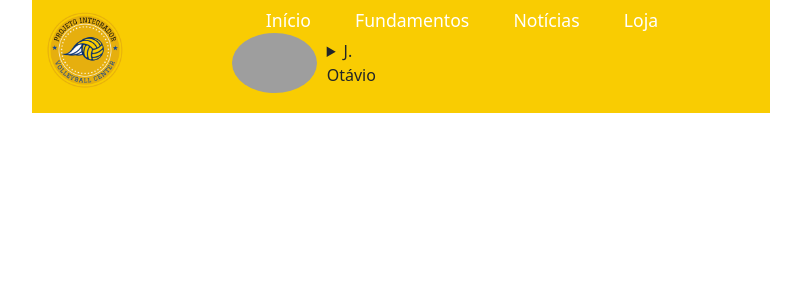
After one commit to JayOta/PI-Volleyball-Center, a PHP site: page /GitHub/perfil-on-navbar.php in a window 1280 px wide. The commit adds this page. Shown: the top 300 px of the page, without its empty margins (239-1040 px from the left). Run offline with PHP 8.4, Linux system fonts and the light colour scheme; grey boxes are pictures that could not be loaded.

Commit message:
22:00 - 07:08

```diff
--- /dev/null
+++ b/View/css/perfil-on-navbar.css
@@ -0,0 +1,136 @@
+* {
+  margin: 0;
+  padding: 0;
+  box-sizing: border-box;
+}
+nav.navbar {
+  height: 100px;
+}
+header {
+  position: relative;
+  top: 10%;
+  left: 0;
+  width: 100%;
+  padding: 20px 100px;
+  display: flex;
+  justify-content: space-between;
+  align-items: center;
+  z-index: 99;
+}
+.navbar img {
+  transition: 0.3s;
+  width: 100%;
+  height: 100%;
+}
+.navbar img:hover {
+  transform: scale(1.05);
+  width: 100%;
+  object-fit: cover;
+}
+.navigation a {
+  position: relative;
+  font-size: 1.1em;
+  color: #fff;
+  text-decoration: none;
+  font-weight: 500;
+  margin-left: 40px;
+}
+.navigation a::after {
+  content: " ";
+  position: absolute;
+  left: 0;
+  bottom: -6px;
+  width: 100%;
+  height: 3px;
+  background: #fff;
+  border-radius: 5px;
+  transform-origin: right;
+  transform: scaleX(0);
+  transition: transform 0.5s;
+}
+.navigation a:hover::after {
+  transform: scaleX(1);
+}
+.navigation a:hover {
+  color: #7fb7f0;
+}
+.navigation .btnLogin-popup {
+  width: 130px;
+  height: 55px;
+  background: transparent;
+  border: 2px solid #fff;
+  outline: none;
+  border-radius: 6px;
+  cursor: pointer;
+  font-size: 1.1em;
+  color: #fff;
+  font-weight: 500;
+  margin-left: 100px;
+  margin-bottom: 20px;
+  transition: 0.5s;
+  position: absolute;
+  left: 55em;
+}
+.navigation .btnLogin-popup:hover {
+  background-color: #fff;
+  color: #1e90ff;
+}
+@media screen and (max-width: 1965px) {
+  .navigation .btnLogin-popup {
+    left: 45em;
+  }
+}
+@media screen and (max-width: 1765px) {
+  .navigation .btnLogin-popup {
+    left: 40em;
+  }
+}
+@media screen and (max-width: 1665px) {
+  .navigation .btnLogin-popup {
+    left: 30em;
+  }
+}
+@media screen and (max-width: 1465px) {
+  .navigation .btnLogin-popup {
+    left: 22em;
+  }
+}
+@media screen and (max-width: 1365px) {
+  .navigation .btnLogin-popup {
+    left: 16em;
+  }
+}
+@media screen and (max-width: 1200px) {
+  nav.navbar {
+    height: 180px;
+    margin-bottom: 20px;
+  }
+  nav.navbar .container-fluid {
+    display: flex;
+    position: relative;
+    bottom: 40px;
+  }
+  a img.logo-img {
+    display: flex;
+    position: relative;
+    bottom: 40px;
+  }
+
+  .navigation .btnLogin-popup {
+    display: flex;
+    width: 100px;
+    height: 45px;
+    left: 19em;
+    position: relative;
+    bottom: 25px;
+    justify-content: center;
+    align-items: center;
+  }
+}
+@media screen and (max-width: 991px) {
+  a img.logo-img {
+    display: flex;
+    position: relative;
+    top: 80px;
+  }
+}
--- /dev/null
+++ b/View/css/perfil.css
@@ -0,0 +1,72 @@
+* {
+  margin: 0;
+  padding: 0;
+  box-sizing: border-box;
+}
+body {
+  display: flex;
+  align-items: center;
+  justify-content: center;
+  background-color: #fff;
+}
+.perfil {
+  width: 150px;
+  height: 60px;
+  display: flex;
+  flex-direction: row;
+  align-items: center;
+}
+.perfil-img {
+  border-radius: 100%;
+  display: flex;
+  justify-content: flex-start;
+  align-items: flex-start;
+  width: 40px;
+  height: 40px;
+  margin-left: 6px;
+}
+.perfil-img img {
+  border-radius: 100%;
+  display: flex;
+  justify-content: flex-start;
+  align-items: flex-start;
+}
+details {
+  margin-left: 10px;
+  list-style-position: outside;
+}
+details:focus {
+  background-color: #fff;
+}
+details ul {
+  display: grid;
+  border-radius: 2px;
+  box-shadow: 0px 0px 2px #0b0b0b;
+  gap: 10px;
+  width: 100px;
+  height: 150px;
+}
+details ul li {
+  text-decoration: none;
+  list-style: none;
+  font-size: 15px;
+  margin-left: 10px;
+}
+.details-content {
+  display: flex;
+  flex-direction: row;
+  justify-content: flex-start;
+  align-items: center;
+  border-bottom: 1px solid #000;
+  transition: 0.3s ease-in-out;
+}
+.details-content:hover {
+  background-color: #f5f8fe;
+}
+.details-content:last-child {
+  border-bottom: none;
+}
+.details-content i {
+  font-size: 15px;
+  margin-left: 10px;
+}
--- a/View/navbar.php
+++ b/View/navbar.php
@@ -11,7 +11,6 @@
 </head>
 
 <body>
-	<form method="post">
 	<nav class="navbar navbar-expand-lg p-0 m-0" style="background-color: #F9CC02;">
 		<div class="container-fluid" style="background-color: #F9CC02;">
 			<a href="inicial.php">
@@ -29,7 +28,6 @@
 			</header>
 		</div>
 	</nav>
-	</form>
 </body>
 
 </html>
--- /dev/null
+++ b/View/perfil-on-navbar.php
@@ -0,0 +1,39 @@
+<!DOCTYPE html>
+<html>
+
+<head>
+    <meta charset="utf-8">
+    <meta name="viewport" content="width=device-width, initial-scale=1">
+    <title>Notícias</title>
+    <link href="https://cdn.jsdelivr.net/npm/bootstrap@5.3.0/dist/css/bootstrap.min.css" rel="stylesheet" integrity="sha384-9ndCyUaIbzAi2FUVXJi0CjmCapSmO7SnpJef0486qhLnuZ2cdeRhO02iuK6FUUVM" crossorigin="anonymous">
+    <script src="https://cdn.jsdelivr.net/npm/bootstrap@5.3.0/dist/js/bootstrap.bundle.min.js" integrity="sha384-geWF76RCwLtnZ8qwWowPQNguL3RmwHVBC9FhGdlKrxdiJJigb/j/68SIy3Te4Bkz" crossorigin="anonymous"></script>
+    <link rel="stylesheet" href="../View/css/navbar.css">
+    <link rel="stylesheet" href="../View/css/perfil.css">
+    <link rel="stylesheet" href="../View/css/perfil-on-navbar.css">
+</head>
+
+<body>
+    <form method="post">
+        <nav class="navbar navbar-expand-lg p-0 m-0" style="background-color: #F9CC02; width: 100%;">
+            <div class="container-fluid" style="background-color: #F9CC02;">
+                <a href="inicial.php">
+                    <img src="img/logo-volei.png" class="logo-img" style="width: 82px; margin-bottom: 2px; margin-top: 2px; padding-bottom: 2px; padding-top: 2px;">
+                </a>
+
+                <header>
+                    <nav class="navigation">
+                        <a id="inicial" href="inicial.php">Início</a>
+                        <a id="link-2" href="fundamentos.php">Fundamentos</a>
+                        <a id="link-3" href="noticias.php">Notícias</a>
+                        <a id="link-4" href="loja.php">Loja</a>
+                        <?php
+                        include "../View/perfil.php";
+                        ?>
+                    </nav>
+                </header>
+            </div>
+        </nav>
+    </form>
+</body>
+
+</html>
--- /dev/null
+++ b/View/perfil.php
@@ -0,0 +1,33 @@
+<!DOCTYPE html>
+<html lang="en">
+
+<head>
+    <meta charset="UTF-8">
+    <meta name="viewport" content="width=device-width, initial-scale=1.0">
+    <link href='https://unpkg.com/boxicons@2.1.4/css/boxicons.min.css' rel='stylesheet'>
+    <link rel="stylesheet" href="style.css">
+    <title>Document</title>
+</head>
+
+<body>
+    <!-- <i class='bx bx-bell'></i>
+    <i class='bx bx-message-detail'></i> -->
+    <div class="perfil">
+            <img src="logo-volei.png" alt="perfil-img" class="perfil-img">
+            <details closed>
+                <summary>J. Otávio</summary>
+                    <ul>
+                        <div class="details-content">
+                            <i class='bx bx-user'></i><li>Profile</li>
+                        </div>
+                        <div class="details-content">
+                            <i class='bx bx-cog' ></i><li>Settings</li>
+                        </div>
+                        <div class="details-content">
+                            <i class='bx bx-log-in' ></i><li>Sign out</li>
+                        </div>
+                    </ul>
+            </details>
+    </div>
+</body>
+</html>
```
Also changed, not shown: View/admin.php (+5 -5 lines), View/css/navbar2.css (added, +75 -0 lines), View/inicial.php (+5 -3 lines), View/navbar2.php (added, +35 -0 lines). Lines whose indentation alone changed are shown as unchanged.
